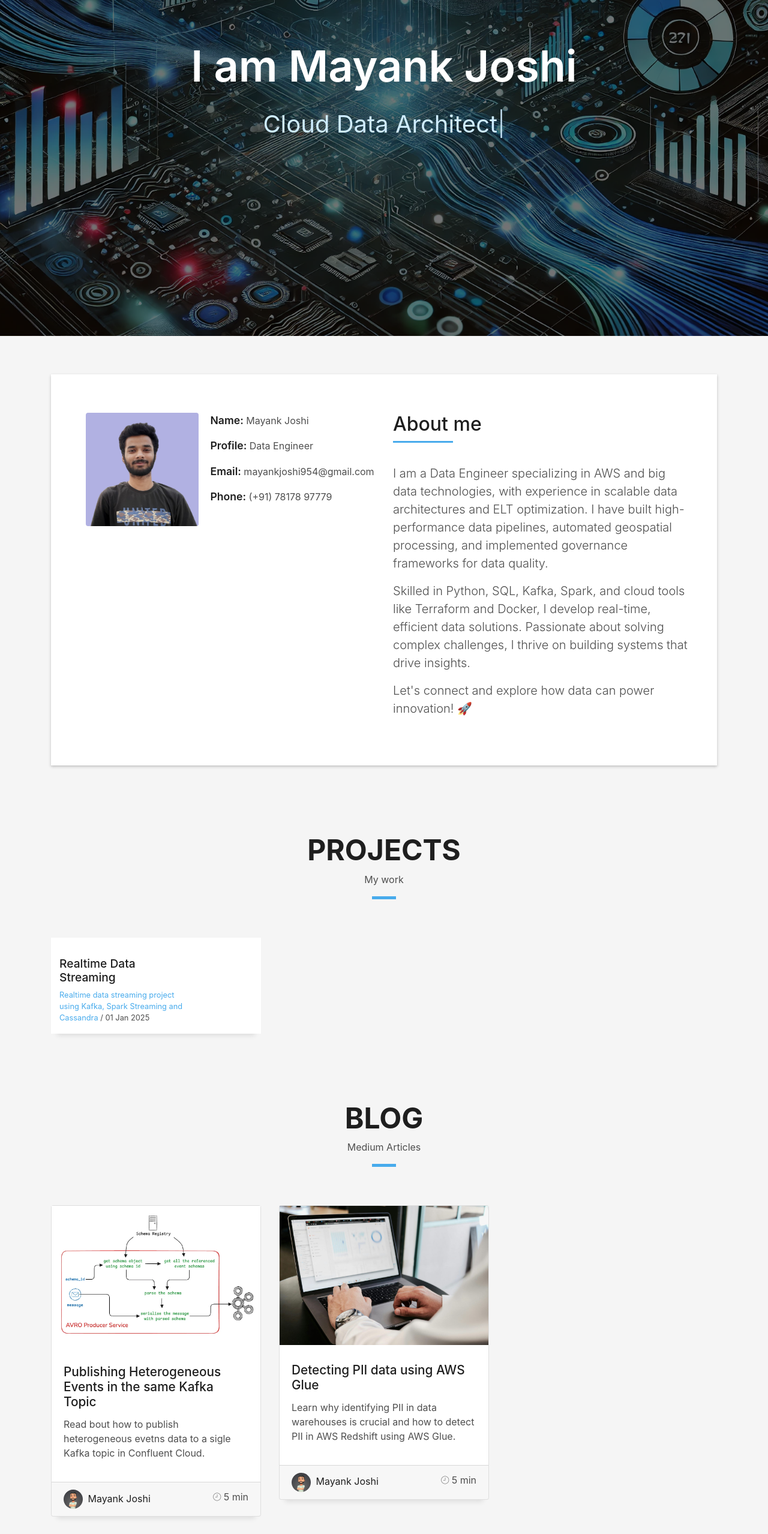
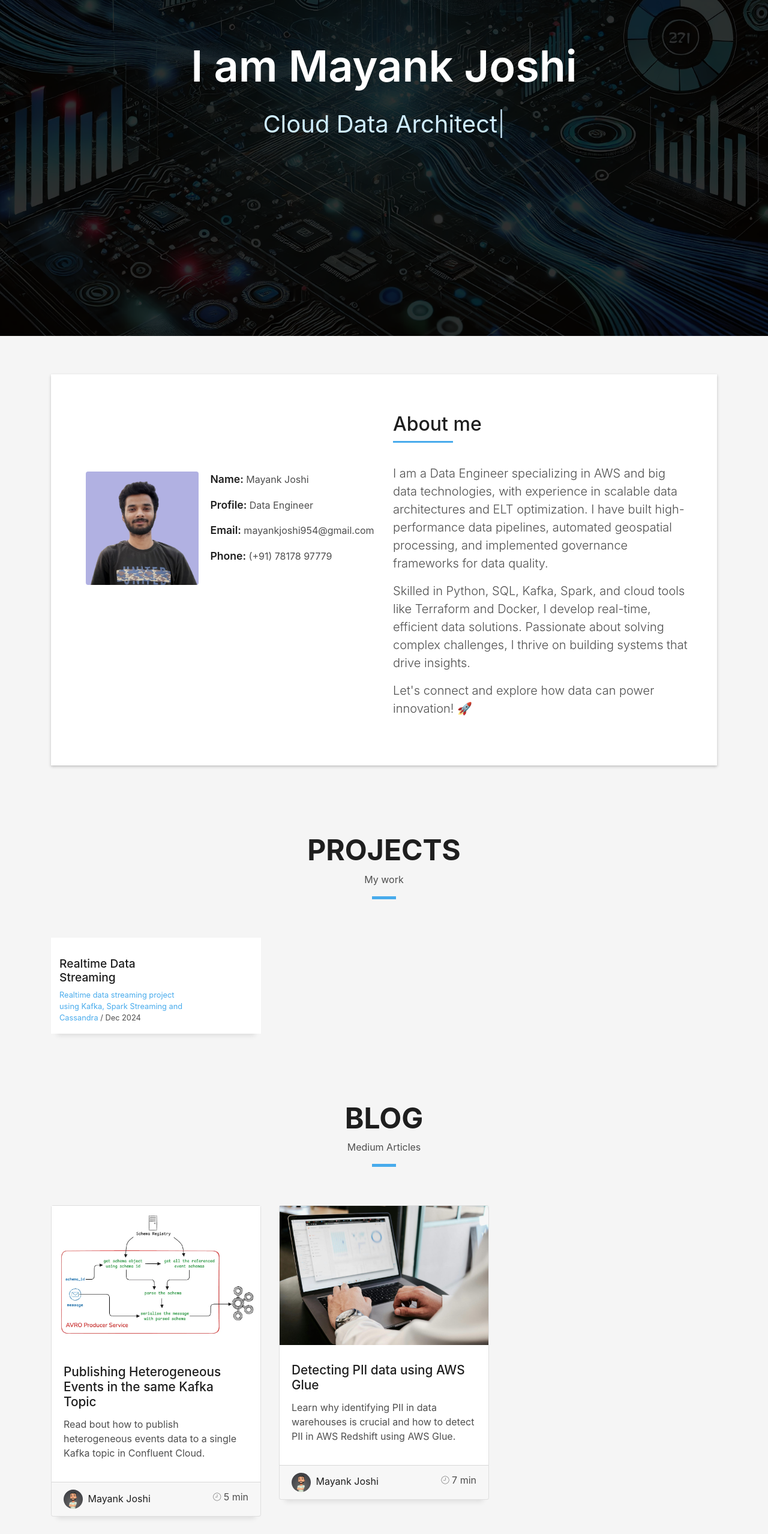
Before and after one commit to mayankjoshi954/my-portfolio, a plain HTML site: page index.html in a window 1280 px wide. Shown: the part 240-2797 px from the top of the page at 60% size. Drawn offline with Linux system fonts and the light colour scheme; files whose address does not match are found by name.

Commit message:
minor changes

```diff
--- a/css/style-sky-blue.css
+++ b/css/style-sky-blue.css
@@ -612,7 +612,7 @@ a:hover {
 }
 
 .intro .overlay-itro {
-  background-color: rgba(0, 0, 0, 0.6);
+  background-color: rgba(0, 0, 0, 0.90);
   position: absolute;
   top: 0;
   left: 0px;
--- a/index.html
+++ b/index.html
@@ -114,7 +114,7 @@
             <div class="box-shadow-full">
               <div class="row">
                 <div class="col-md-6">
-                  <div class="row">
+                  <div class="row" style="margin-top: 20%;">
                     <div class="col-sm-6 col-md-5">
                       <div class="about-img">
                         <img
@@ -396,7 +396,7 @@
                           >Realtime data streaming project using Kafka, Spark
                           Streaming and Cassandra</span
                         >
-                        / <span class="w-date">01 Jan 2025</span>
+                        / <span class="w-date">Dec 2024</span>
                       </div>
                     </div>
                     <!-- <div class="col-sm-4">
@@ -517,7 +517,7 @@
                   </a>
                 </h3>
                 <p class="card-description">
-                  Read bout how to publish heterogeneous evetns data to a sigle
+                  Read bout how to publish heterogeneous events data to a single
                   Kafka topic in Confluent Cloud.
                 </p>
               </div>
@@ -581,7 +581,7 @@
                   </a>
                 </div>
                 <div class="post-date">
-                  <span class="ion-ios-clock-outline"></span> 5 min
+                  <span class="ion-ios-clock-outline"></span> 7 min
                 </div>
               </div>
             </div>
@@ -594,7 +594,7 @@
     <!--/ Section Contact-Footer Star /-->
     <section
       class="paralax-mf footer-paralax bg-image sect-mt4 route"
-      style="background-image: url(img/overlay-bg.jpg)"
+      style="background-image: url(img/bg2.jpg)"
     >
       <div class="overlay-mf"></div>
       <div class="container">
```
Also changed, not shown: img/bg2.jpg (added), img/overlay-bg.jpg (deleted).
